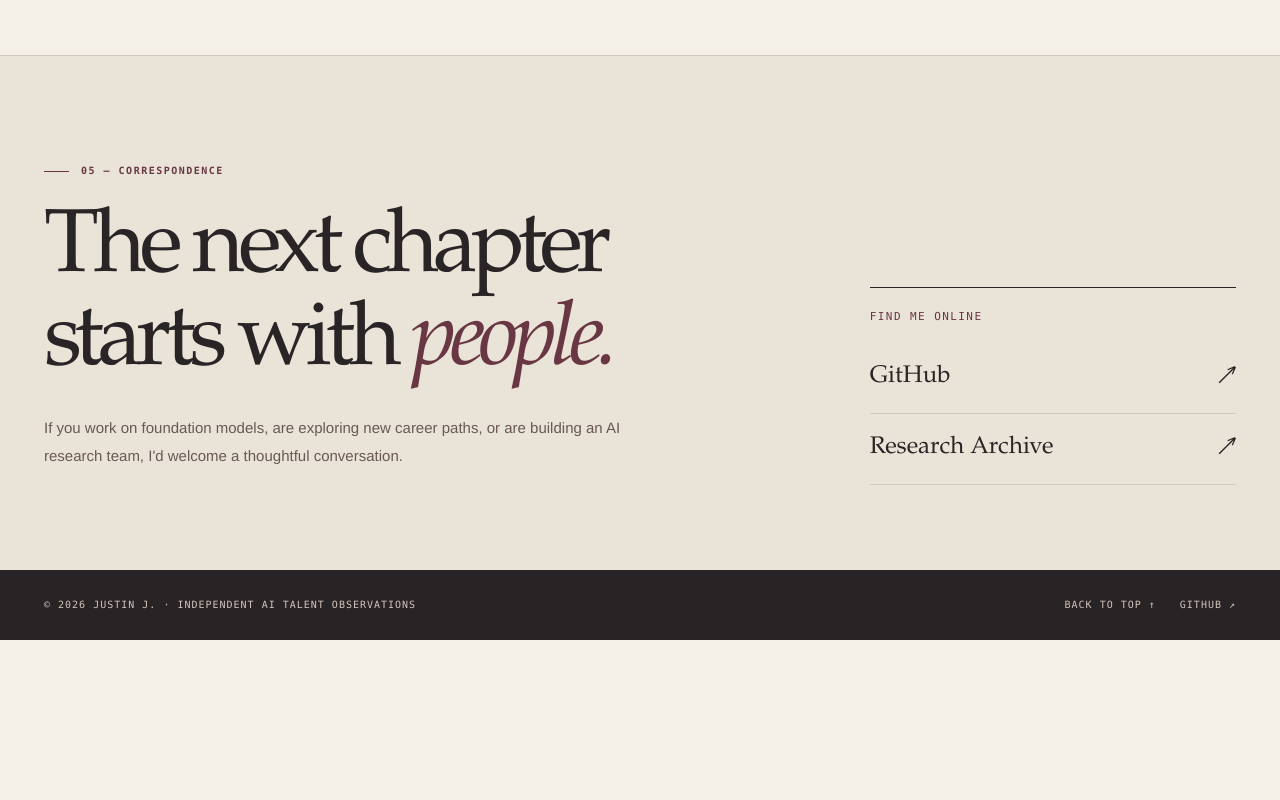
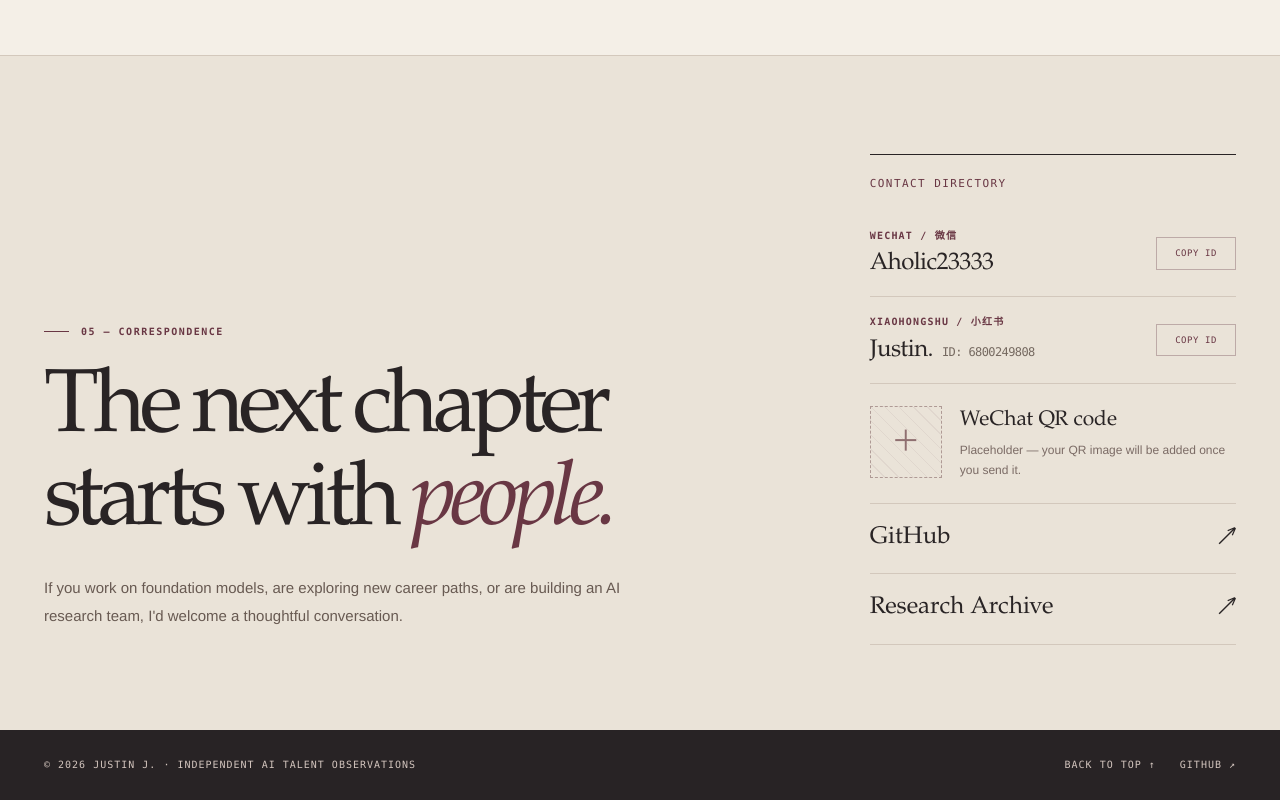
Before and after one commit to Justin-Jr26/Justin-Jr26, a plain HTML site: page docs/index.html in a window 1280 px wide. Shown: the part 4694-5494 px from the top of the page. Before the commit the page ends 5334 px from the top, so only its background shows below. Drawn offline with Linux system fonts and the light colour scheme.

Commit message:
site: publish WeChat and Xiaohongshu contact details with QR placeholder

```diff
--- a/docs/index.html
+++ b/docs/index.html
@@ -246,6 +246,22 @@
     .roles-disclaimer{color:#d9bcb9;font-size:12px;line-height:1.75;margin:24px 0 0;max-width:920px}
     @media(max-width:760px){.roles-grid{grid-template-columns:1fr}.role-card{min-height:235px}.roles-headline{align-items:flex-start;flex-direction:column}}
 
+
+    /* Public contact directory; QR graphic is intentionally a placeholder */
+    .contact-method{padding:17px 0;border-bottom:1px solid var(--line);display:flex;justify-content:space-between;align-items:center;gap:18px}
+    .contact-type{display:block;font-family:var(--mono);font-size:10px;letter-spacing:.12em;color:var(--maroon);font-weight:700;margin-bottom:5px}
+    .contact-handle{font-family:var(--serif);font-size:24px;line-height:1.25;letter-spacing:-.025em;overflow-wrap:anywhere}
+    .contact-sub-id{font-family:var(--mono);color:#756960;font-size:12px;margin-left:9px;white-space:nowrap}
+    .copy-id{border:1px solid #bdaaa7;background:transparent;color:var(--maroon);padding:8px 10px;cursor:pointer;font-family:var(--mono);font-size:9px;letter-spacing:.06em;flex-shrink:0;min-width:80px}
+    .copy-id:hover{background:var(--maroon);color:var(--white)}
+    .copy-id.copied{border-color:#6c8063;color:#435a40}
+    .qr-note{display:flex;gap:18px;align-items:center;padding:20px 0 23px;border-bottom:1px solid var(--line)}
+    .qr-place{width:72px;height:72px;border:1px dashed #af9a95;background:repeating-linear-gradient(45deg,transparent,transparent 9px,rgba(105,55,68,.07) 9px,rgba(105,55,68,.07) 10px);display:grid;place-items:center;flex-shrink:0}
+    .qr-place span{font-size:29px;line-height:1;font-weight:200;color:#8f6f70}
+    .qr-note strong{font-family:var(--serif);font-weight:400;font-size:21px}
+    .qr-note p{font-size:12px;line-height:1.6;color:#7b6b65;margin:3px 0 0}
+    @media(max-width:760px){.contact-sub-id{display:block;margin:5px 0 0}}
+
   </style>
   <noscript><style>[data-reveal]{opacity:1;transform:none}</style></noscript>
 </head>
@@ -436,7 +452,19 @@
           <p class="contact-copy zh">如果你在从事基座模型研究，正在探索新的职业方向，或正在组建 AI 研发团队，欢迎交流。</p>
         </div>
         <div class="contact-aside">
-          <span class="upper"><span class="en">FIND ME ONLINE</span><span class="zh">在线联系</span></span>
+          <span class="upper"><span class="en">CONTACT DIRECTORY</span><span class="zh">联系名录</span></span>
+          <div class="contact-method">
+            <div><span class="contact-type">WECHAT / 微信</span><div class="contact-handle">Aholic23333</div></div>
+            <button type="button" class="copy-id" data-copy="Aholic23333" aria-label="Copy WeChat ID"><span class="en">COPY ID</span><span class="zh">复制账号</span></button>
+          </div>
+          <div class="contact-method">
+            <div><span class="contact-type">XIAOHONGSHU / 小红书</span><div class="contact-handle">Justin.<span class="contact-sub-id">ID: 6800249808</span></div></div>
+            <button type="button" class="copy-id" data-copy="6800249808" aria-label="Copy Xiaohongshu ID"><span class="en">COPY ID</span><span class="zh">复制账号</span></button>
+          </div>
+          <div class="qr-note">
+            <div class="qr-place" aria-hidden="true"><span>＋</span></div>
+            <div><strong class="en">WeChat QR code</strong><strong class="zh">微信二维码</strong><p class="en">Placeholder — your QR image will be added once you send it.</p><p class="zh">二维码图片待同步，收到后将替换此占位区。</p></div>
+          </div>
           <a class="contact-link" href="https://github.com/Justin-Jr26" target="_blank" rel="noopener noreferrer">GitHub <span aria-hidden="true">↗</span></a>
           <a class="contact-link" href="https://github.com/Justin-Jr26/foundation-model-radar" target="_blank" rel="noopener noreferrer">Research Archive <span aria-hidden="true">↗</span></a>
         </div>
@@ -451,6 +479,23 @@
   </footer>
   <script>
     (function(){
+
+      document.querySelectorAll('[data-copy]').forEach(function(copyButton) {
+        copyButton.addEventListener('click',function() {
+          var id=copyButton.getAttribute('data-copy');
+          function success(){
+            copyButton.classList.add('copied');
+            var english=copyButton.querySelector('.en'), chinese=copyButton.querySelector('.zh');
+            if(english) english.textContent='COPIED ✓';
+            if(chinese) chinese.textContent='已复制 ✓';
+          }
+          if(navigator.clipboard && navigator.clipboard.writeText) {
+            navigator.clipboard.writeText(id).then(success).catch(function(){window.prompt('Copy account / 复制账号',id)});
+          }else{
+            window.prompt('Copy account / 复制账号',id);
+          }
+        });
+      });
       var button=document.getElementById('langToggle');
       button.addEventListener('click',function(){
         var zh=document.body.classList.toggle('lang-zh');
```
